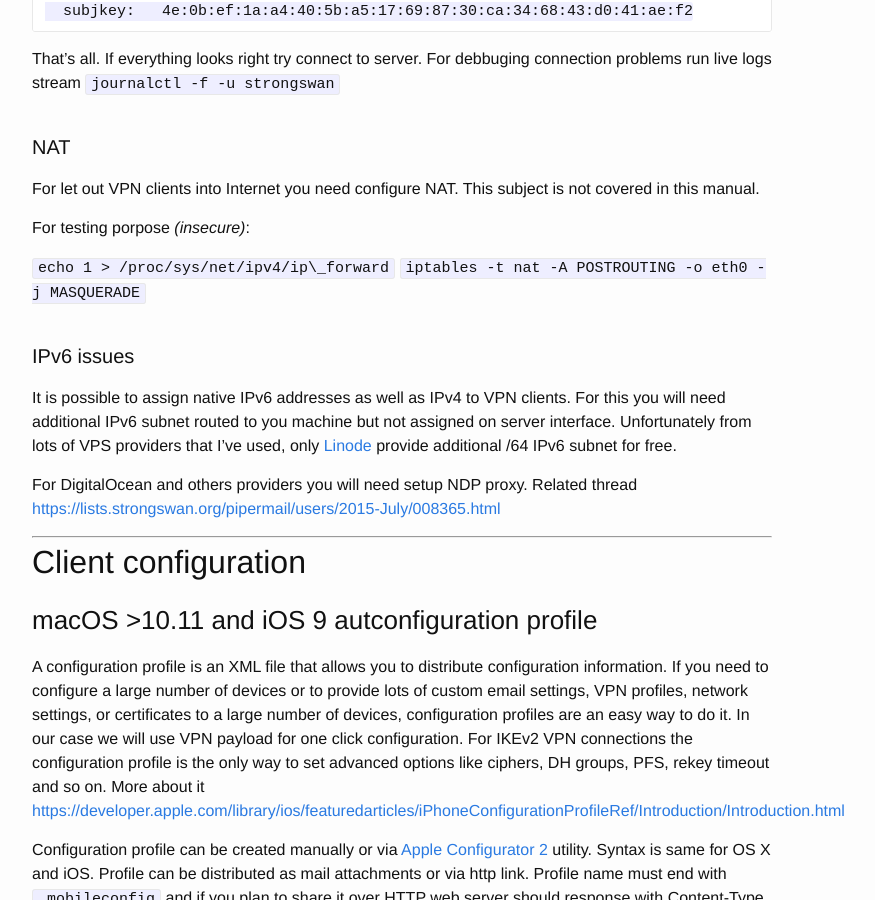
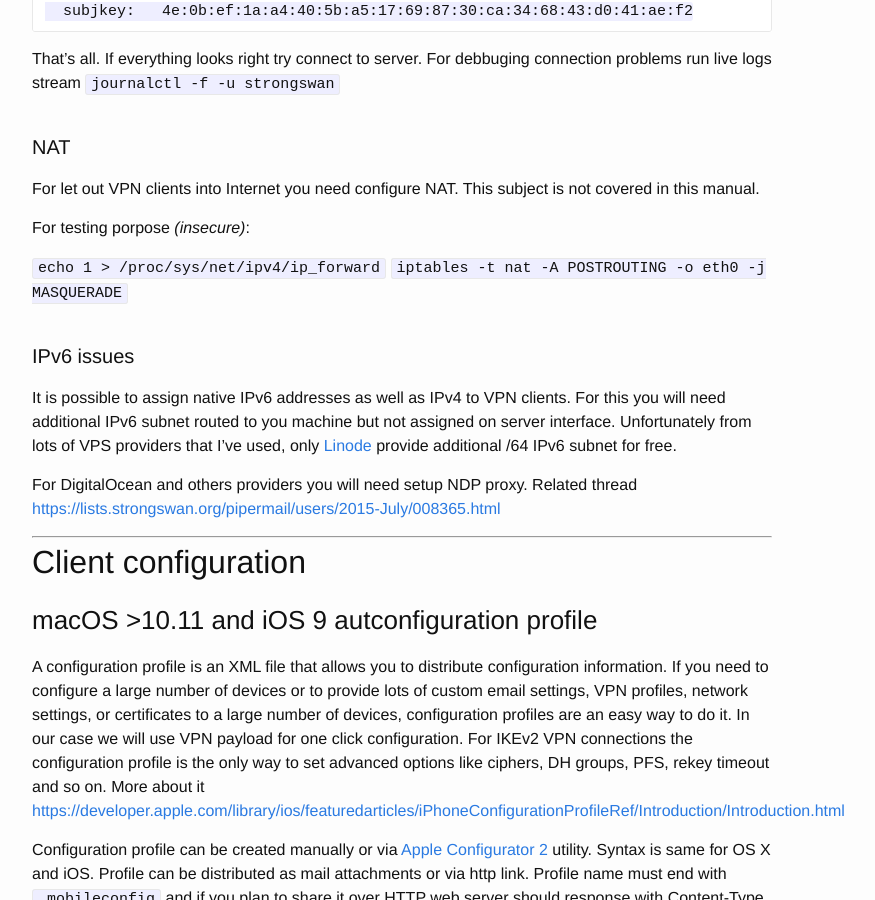
Before and after one commit to zhovner/zhovner.github.com, a Jekyll site: the page built from _posts/2015-11-27-universal-ikev2-server-configuration.markdown, in a window 1280 px wide and 900 px high, scrolled down 7249 px. Shown: the whole window, without its empty margins (238-1113 px from the left). Built offline with Jekyll 4.4.1, drawn with Linux system fonts in a browser that asks for light colours; comment, search, counter and statistics services are not loaded.

```diff
--- a/_posts/2015-11-27-universal-ikev2-server-configuration.markdown
+++ b/_posts/2015-11-27-universal-ikev2-server-configuration.markdown
@@ -238,7 +238,7 @@ For let out VPN clients into Internet you need configure NAT. This subject is no
 
 For testing porpose *(insecure)*:
 
-`echo 1 > /proc/sys/net/ipv4/ip\_forward` `iptables -t nat -A POSTROUTING -o eth0 -j MASQUERADE`
+`echo 1 > /proc/sys/net/ipv4/ip_forward` `iptables -t nat -A POSTROUTING -o eth0 -j MASQUERADE`
 
 #### IPv6 issues
 
```
